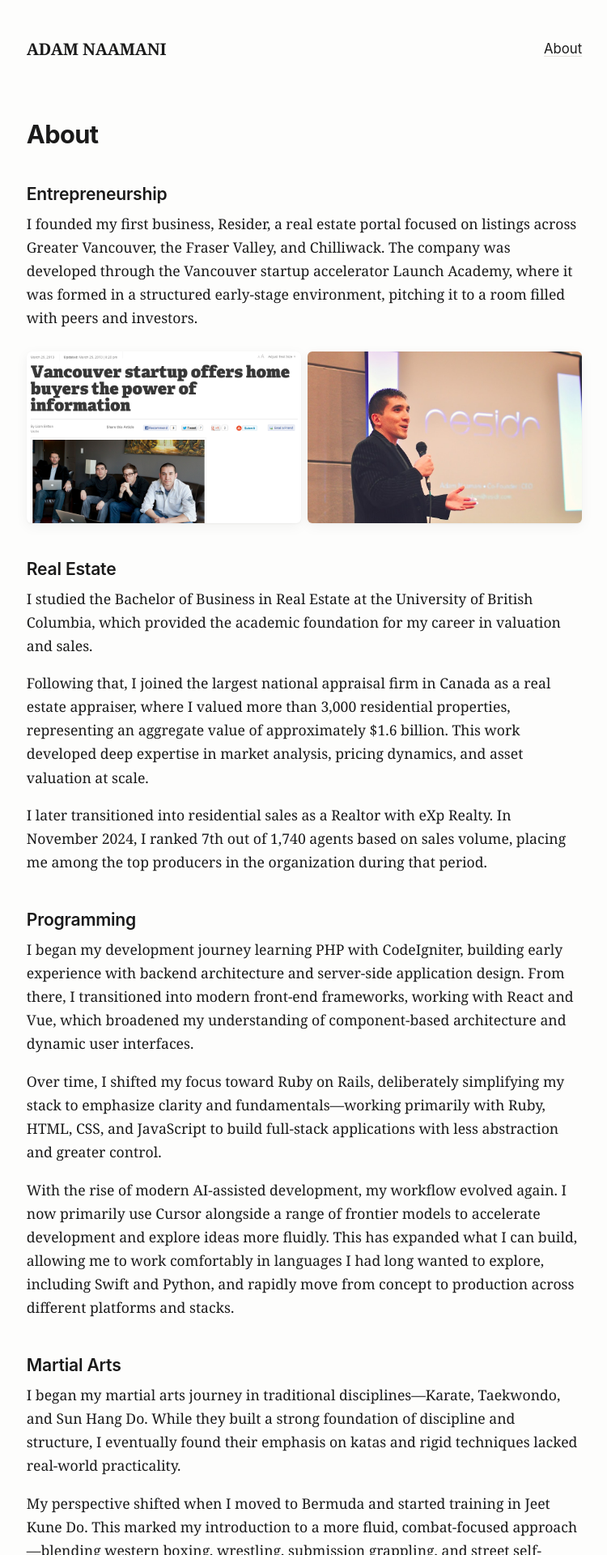
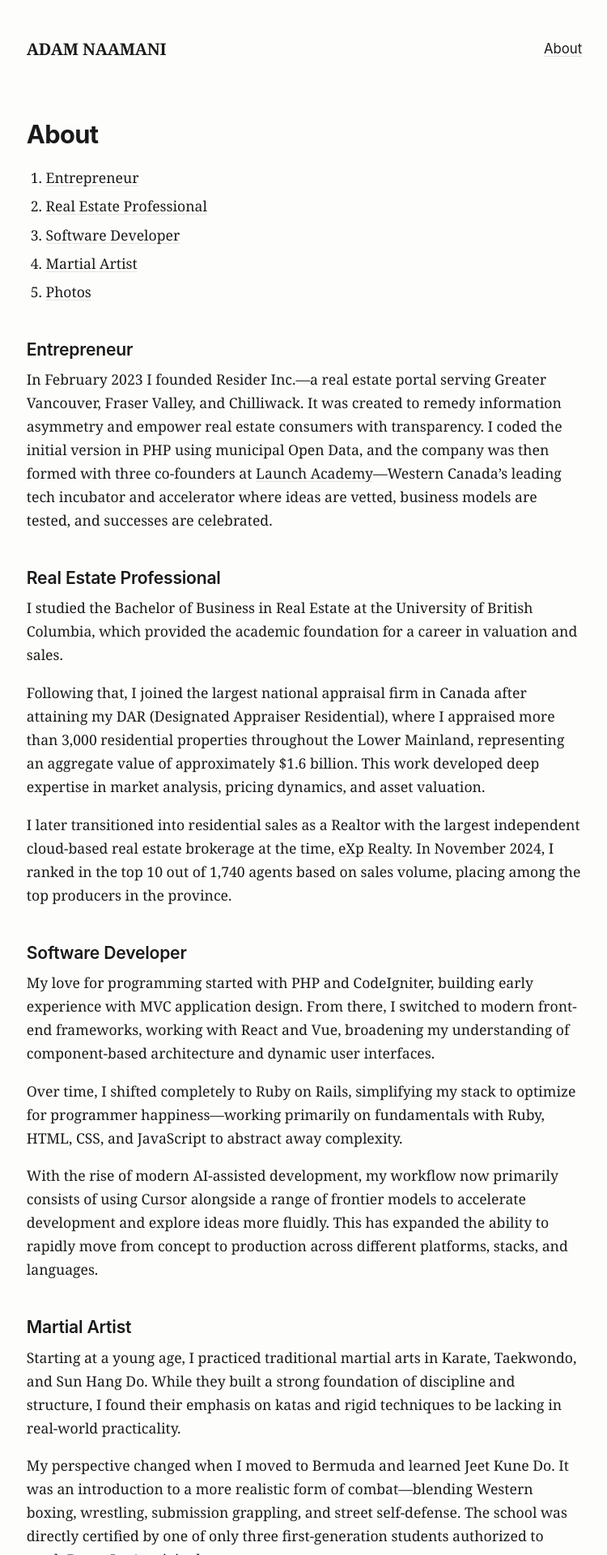
Before and after one commit to adamnaamani/adamnaamani, a Jekyll site: the page built from pages/about.md, in a window 1280 px wide. Shown: the top 1920 px of the page at 81% size, without its empty margins (264-1014 px from the left). Built offline with Jekyll 4.4.1, drawn with Linux system fonts in a browser that asks for light colours; some of the changed text lies outside the part shown.

Commit message:
Refine About page and photo gallery
Polish About copy and reorganize photos into a unified grid gallery.

Co-authored-by: Cursor <cursoragent@cursor.com>

```diff
--- a/_config.yml
+++ b/_config.yml
@@ -1,11 +1,11 @@
 title: Adam Naamani
 email: adamnaamani@gmail.com
 description: >-
-  My background spans <a href="/about/#entrepreneurship">entrepreneurship</a>, <a href="/about/#real-estate">real estate</a>, <a href="/about/#programming">technology</a>, and <a href="/about/#martial-arts">martial arts</a>. I provide real estate advisory services with <a href="https://www.exprealty.com/">eXp Realty</a>, invest in the natural resources sector, and build agentic systems.
+  I've been an <a href="/about/#entrepreneur">entrepreneur</a>, <a href="/about/#real-estate-professional">real estate professional</a>, <a href="/about/#software-developer">software developer</a>, and <a href="/about/#martial-artist">mixed martial artist</a>. I invest in capital markets with a particular focus on the natural resource sector, and provide real estate advisory services in British Columbia.
 intro: |-
-  My background spans [entrepreneurship](/about/#entrepreneurship), [real estate](/about/#real-estate), [technology](/about/#programming), and [martial arts](/about/#martial-arts). I provide real estate advisory services with [eXp Realty](https://www.exprealty.com/), invest in the natural resources sector, and build agentic systems.
+  I've been an [entrepreneur](/about/#entrepreneur), [real estate professional](/about/#real-estate-professional), [software developer](/about/#software-developer), and [mixed martial artist](/about/#martial-artist). I invest in capital markets with a particular focus on the natural resource sector, and provide real estate advisory services in British Columbia.
 
-  Find me on [X](https://x.com/adamknaamani), [LinkedIn](https://www.linkedin.com/in/adamnaamani), [YouTube](https://www.youtube.com/@adamnaamani), [GitHub](https://github.com/adamnaamani), or [Email](mailto:adamnaamani@gmail.com).
+  Find me on [X](https://x.com/adamknaamani), [YouTube](https://www.youtube.com/@adamnaamani), [LinkedIn](https://www.linkedin.com/in/adamnaamani), [GitHub](https://github.com/adamnaamani), or [Email](mailto:adamnaamani@gmail.com).
 baseurl: ""
 url: "https://adamnaamani.com"
 lang: en
--- a/assets/css/main.css
+++ b/assets/css/main.css
@@ -184,10 +184,8 @@ section.home .home-photo-row {
   min-width: 0;
 }
 article .photo-row {
-  display: flex;
-  flex-direction: row;
-  flex-wrap: nowrap;
-  align-items: flex-start;
+  display: grid;
+  grid-template-columns: repeat(3, minmax(0, 1fr));
   gap: 0.5rem;
   margin: 1.5rem 0;
   width: 100%;
@@ -208,21 +206,42 @@ section.home .home-photo-row img {
     0 1px 2px rgba(0, 0, 0, 0.04),
     0 4px 16px rgba(0, 0, 0, 0.05);
 }
-article .photo-row img {
-  flex: 1 1 0%;
+article .photo-row > a.photo-full {
   min-width: 0;
+  cursor: zoom-in;
+  text-decoration: none;
+  color: inherit;
+}
+article .photo-row > a.photo-full:focus-visible {
+  outline: 2px solid var(--accent);
+  outline-offset: 3px;
+  border-radius: 8px;
+}
+article .photo-row > a.photo-full img {
+  display: block;
   width: 100%;
   max-width: 100%;
   height: auto;
-  aspect-ratio: 16 / 10;
+  aspect-ratio: 1 / 1;
   object-fit: cover;
   object-position: top center;
-  border-radius: 6px;
+  border-radius: 2px;
   margin: 0;
   background: var(--code-bg);
   box-shadow:
     0 1px 2px rgba(0, 0, 0, 0.04),
     0 4px 16px rgba(0, 0, 0, 0.05);
+}
+article .photo-grid > a.photo-full {
+  min-width: 0;
+  cursor: zoom-in;
+  text-decoration: none;
+  color: inherit;
+}
+article .photo-grid > a.photo-full:focus-visible {
+  outline: 2px solid var(--accent);
+  outline-offset: 3px;
+  border-radius: 8px;
 }
 article .photo-grid {
   display: grid;
@@ -230,13 +249,14 @@ article .photo-grid {
   gap: 0.5rem;
   margin: 1.5rem 0;
 }
-article .photo-grid img {
+article .photo-grid > a.photo-full img {
+  display: block;
   width: 100%;
   height: auto;
-  aspect-ratio: 16 / 10;
+  aspect-ratio: 1 / 1;
   object-fit: cover;
   object-position: top center;
-  border-radius: 6px;
+  border-radius: 2px;
   margin: 0;
   background: var(--code-bg);
   box-shadow:
@@ -249,12 +269,12 @@ article .photo-grid img {
       0 0 0 1px rgba(255, 255, 255, 0.04),
       0 2px 20px rgba(0, 0, 0, 0.5);
   }
-  article .photo-row img {
+  article .photo-row > a.photo-full img {
     box-shadow:
       0 0 0 1px rgba(255, 255, 255, 0.04),
       0 2px 20px rgba(0, 0, 0, 0.5);
   }
-  article .photo-grid img {
+  article .photo-grid > a.photo-full img {
     box-shadow:
       0 0 0 1px rgba(255, 255, 255, 0.04),
       0 2px 20px rgba(0, 0, 0, 0.5);
@@ -283,8 +303,10 @@ article .photo-grid img {
     flex: none;
     min-width: 0;
   }
-  article .photo-row img {
-    flex: none;
+  article .photo-row > a.photo-full {
+    min-width: 0;
+  }
+  article .photo-row > a.photo-full img {
     min-width: 0;
   }
   section.home > header {
--- a/pages/about.md
+++ b/pages/about.md
@@ -4,41 +4,74 @@ permalink: /about/
 title: About
 ---
 
-### Entrepreneurship {#entrepreneurship}
-I founded my first business, Resider, a real estate portal focused on listings across Greater Vancouver, the Fraser Valley, and Chilliwack. The company was developed through the Vancouver startup accelerator Launch Academy, where it was formed in a structured early-stage environment, pitching it to a room filled with peers and investors.
+1. [Entrepreneur](#entrepreneur)
+2. [Real Estate Professional](#real-estate-professional)
+3. [Software Developer](#software-developer)
+4. [Martial Artist](#martial-artist)
+5. [Photos](#photos)
 
-<div class="photo-row" role="presentation">
-  <img src="/assets/images/about/resider-metro-news-1.png" alt="Resider featured in Metro News" loading="lazy" decoding="async">
-  <img src="/assets/images/about/launch-academy-resider-pitch-1.png" alt="Presenting Resider at Launch Academy" loading="lazy" decoding="async">
-</div>
+### Entrepreneur {#entrepreneur}
+In February 2023 I founded Resider Inc.—a real estate portal serving Greater Vancouver, Fraser Valley, and Chilliwack. It was created to remedy information asymmetry and empower real estate consumers with transparency. I coded the initial version in PHP using municipal Open Data, and the company was then formed with three co-founders at [Launch Academy](https://www.launchacademy.ca/)—Western Canada's leading tech incubator and accelerator where ideas are vetted, business models are tested, and successes are celebrated.
 
-### Real Estate {#real-estate}
-I studied the Bachelor of Business in Real Estate at the University of British Columbia, which provided the academic foundation for my career in valuation and sales.
+### Real Estate Professional {#real-estate-professional}
+I studied the Bachelor of Business in Real Estate at the University of British Columbia, which provided the academic foundation for a career in valuation and sales.
 
-Following that, I joined the largest national appraisal firm in Canada as a real estate appraiser, where I valued more than 3,000 residential properties, representing an aggregate value of approximately $1.6 billion. This work developed deep expertise in market analysis, pricing dynamics, and asset valuation at scale.
+Following that, I joined the largest national appraisal firm in Canada after attaining my DAR (Designated Appraiser Residential), where I appraised more than 3,000 residential properties throughout the Lower Mainland, representing an aggregate value of approximately $1.6 billion. This work developed deep expertise in market analysis, pricing dynamics, and asset valuation.
 
-I later transitioned into residential sales as a Realtor with eXp Realty. In November 2024, I ranked 7th out of 1,740 agents based on sales volume, placing me among the top producers in the organization during that period.
+I later transitioned into residential sales as a Realtor with the largest independent cloud-based real estate brokerage at the time, [eXp Realty](/the-virtual-world-of-exp-realty/). In November 2024, I ranked in the top 10 out of 1,740 agents based on sales volume, placing among the top producers in the province.
 
-### Programming {#programming}
-I began my development journey learning PHP with CodeIgniter, building early experience with backend architecture and server-side application design. From there, I transitioned into modern front-end frameworks, working with React and Vue, which broadened my understanding of component-based architecture and dynamic user interfaces.
+### Software Developer {#software-developer}
+My love for programming started with PHP and CodeIgniter, building early experience with MVC application design. From there, I switched to modern front-end frameworks, working with React and Vue, broadening my understanding of component-based architecture and dynamic user interfaces.
 
-Over time, I shifted my focus toward Ruby on Rails, deliberately simplifying my stack to emphasize clarity and fundamentals—working primarily with Ruby, HTML, CSS, and JavaScript to build full-stack applications with less abstraction and greater control.
+Over time, I shifted completely to Ruby on Rails, simplifying my stack to optimize for programmer happiness—working primarily on fundamentals with Ruby, HTML, CSS, and JavaScript to abstract away complexity.
 
-With the rise of modern AI-assisted development, my workflow evolved again. I now primarily use Cursor alongside a range of frontier models to accelerate development and explore ideas more fluidly. This has expanded what I can build, allowing me to work comfortably in languages I had long wanted to explore, including Swift and Python, and rapidly move from concept to production across different platforms and stacks.
+With the rise of modern AI-assisted development, my workflow now primarily consists of using [Cursor](https://cursor.com/) alongside a range of frontier models to accelerate development and explore ideas more fluidly. This has expanded the ability to rapidly move from concept to production across different platforms, stacks, and languages.
 
-### Martial Arts {#martial-arts}
+### Martial Artist {#martial-artist}
 
-I began my martial arts journey in traditional disciplines—Karate, Taekwondo, and Sun Hang Do. While they built a strong foundation of discipline and structure, I eventually found their emphasis on katas and rigid techniques lacked real-world practicality.
+Starting at a young age, I practiced traditional martial arts in Karate, Taekwondo, and Sun Hang Do. While they built a strong foundation of discipline and structure, I found their emphasis on katas and rigid techniques to be lacking in real-world practicality.
 
-My perspective shifted when I moved to Bermuda and started training in Jeet Kune Do. This marked my introduction to a more fluid, combat-focused approach—blending western boxing, wrestling, submission grappling, and street self-defense. The school was directly certified by one of only three first-generation students authorized to teach Bruce Lee’s original system, which gave the training a strong sense of lineage and authenticity.
+My perspective changed when I moved to Bermuda and learned Jeet Kune Do. It was an introduction to a more realistic form of combat—blending Western boxing, wrestling, submission grappling, and street self-defense. The school was directly certified by one of only three first-generation students authorized to teach Bruce Lee’s original system.
 
-After relocating to British Columbia, I continued evolving my skillset through Pankration, the ancient Greek combat sport regarded as a precursor to modern MMA. True to its meaning—“all power”—it integrates striking and grappling disciplines, including Muay Thai, kickboxing, boxing, wrestling, and submissions. I competed in the bantamweight division, bringing together my full range of experience into the ultimate proving ground.
+After relocating to British Columbia, I continued honing my skills through Pankration, an ancient Greek combat sport regarded as a precursor to modern Mixed Martial Arts. True to its name—"all power"—it blends striking and grappling, incorporating Muay Thai, kickboxing, boxing, wrestling, and submissions. I competed at bantamweight in local tournaments and amateur bouts, including King of the Cage.
+
+### Photos {#photos}
 
 <div class="photo-grid" role="presentation">
-  <img src="/assets/images/about/martial-arts-bermuda-jkd.png" alt="Training in Jeet Kune Do in Bermuda." loading="lazy" decoding="async">
-  <img src="/assets/images/about/martial-arts-nfc-1.png" alt="Ring fight with referee raising the winner’s hand." loading="lazy" decoding="async">
-  <img src="/assets/images/about/martial-arts-thunder-tacoma.png" alt="Fight in Tacoma." loading="lazy" decoding="async">
-  <img src="/assets/images/about/martial-arts-kotc-nanaimo.png" alt="King of the Cage bout in Nanaimo." loading="lazy" decoding="async">
-  <img src="/assets/images/about/martial-arts-grappling.png" alt="Grappling match." loading="lazy" decoding="async">
-  <img src="/assets/images/about/martial-arts-arlington-wrestling.png" alt="Wrestling match." loading="lazy" decoding="async">
+  <a class="photo-full" href="/assets/images/about/resider-metro-news-1.png" target="_blank" rel="noopener noreferrer">
+    <img src="/assets/images/about/resider-metro-news-1.png" alt="Resider featured in Metro News" loading="lazy" decoding="async">
+  </a>
+  <a class="photo-full" href="/assets/images/about/launch-academy-resider-pitch-1.png" target="_blank" rel="noopener noreferrer">
+    <img src="/assets/images/about/launch-academy-resider-pitch-1.png" alt="Presenting Resider at Launch Academy" loading="lazy" decoding="async">
+  </a>
+  <a class="photo-full" href="/assets/images/about/exp-bc-top-10-nov-2024.png" target="_blank" rel="noopener noreferrer">
+    <img src="/assets/images/about/exp-bc-top-10-nov-2024.png" alt="eXp Realty British Columbia top ten individuals by closed volume, November 2024." loading="lazy" decoding="async">
+  </a>
+  <a class="photo-full" href="/assets/images/about/university-townhouse.jpg" target="_blank" rel="noopener noreferrer">
+    <img src="/assets/images/about/university-townhouse.jpg" alt="In front of a modern building entrance wearing an eXpcon Miami shirt." loading="lazy" decoding="async">
+  </a>
+  <a class="photo-full" href="/assets/images/about/adam-naamani-headshot.jpg" target="_blank" rel="noopener noreferrer">
+    <img src="/assets/images/about/adam-naamani-headshot.jpg" alt="Professional portrait in a grey suit." loading="lazy" decoding="async">
+  </a>
+  <a class="photo-full" href="/assets/images/about/exp-hackathon-miami.png" target="_blank" rel="noopener noreferrer">
+    <img src="/assets/images/about/exp-hackathon-miami.png" alt="eXp hackathon in Miami." loading="lazy" decoding="async">
+  </a>
+  <a class="photo-full" href="/assets/images/about/martial-arts-bermuda-jkd.png" target="_blank" rel="noopener noreferrer">
+    <img src="/assets/images/about/martial-arts-bermuda-jkd.png" alt="Training in Jeet Kune Do in Bermuda." loading="lazy" decoding="async">
+  </a>
+  <a class="photo-full" href="/assets/images/about/martial-arts-nfc-1.png" target="_blank" rel="noopener noreferrer">
+    <img src="/assets/images/about/martial-arts-nfc-1.png" alt="Ring fight with referee raising the winner’s hand." loading="lazy" decoding="async">
+  </a>
+  <a class="photo-full" href="/assets/images/about/martial-arts-thunder-tacoma.png" target="_blank" rel="noopener noreferrer">
+    <img src="/assets/images/about/martial-arts-thunder-tacoma.png" alt="Fight in Tacoma." loading="lazy" decoding="async">
+  </a>
+  <a class="photo-full" href="/assets/images/about/martial-arts-kotc-nanaimo.png" target="_blank" rel="noopener noreferrer">
+    <img src="/assets/images/about/martial-arts-kotc-nanaimo.png" alt="King of the Cage bout in Nanaimo." loading="lazy" decoding="async">
+  </a>
+  <a class="photo-full" href="/assets/images/about/martial-arts-grappling.png" target="_blank" rel="noopener noreferrer">
+    <img src="/assets/images/about/martial-arts-grappling.png" alt="Grappling match." loading="lazy" decoding="async">
+  </a>
+  <a class="photo-full" href="/assets/images/about/martial-arts-arlington-wrestling.png" target="_blank" rel="noopener noreferrer">
+    <img src="/assets/images/about/martial-arts-arlington-wrestling.png" alt="Wrestling match." loading="lazy" decoding="async">
+  </a>
 </div>
```
Also changed, not shown: assets/images/about/adam-naamani-headshot.jpg (added), assets/images/about/exp-bc-top-10-nov-2024.png (added), assets/images/about/exp-hackathon-miami.png (added), assets/images/about/exp-realty-virbela-campus.png (added), assets/images/about/loft-47-design.png (added), 1 other file.
